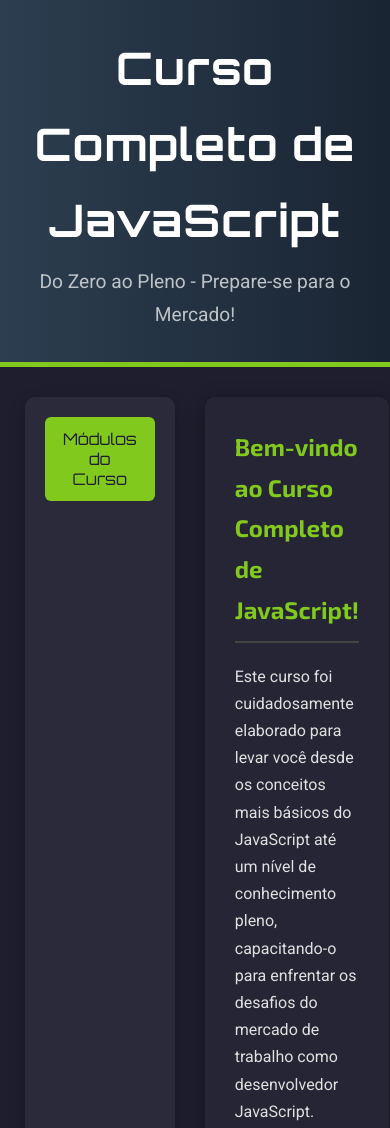
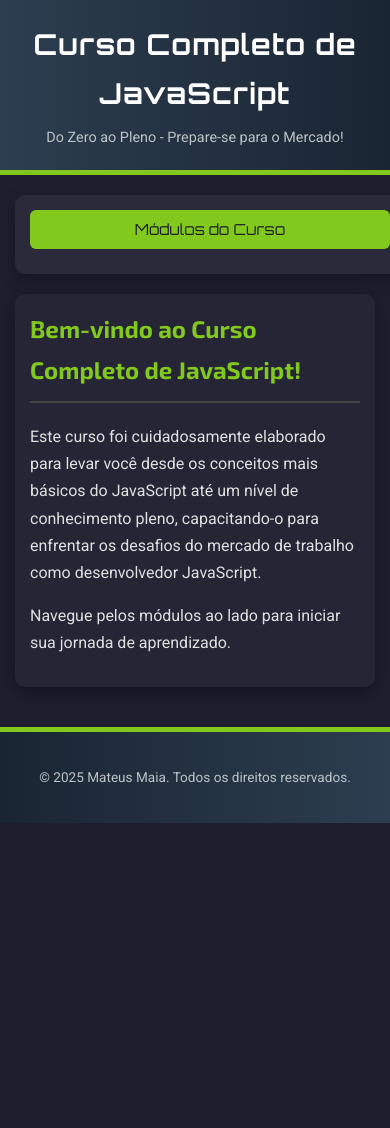
Before and after one commit to GmateusM/cursojava, a plain HTML site: page index.html in a window 390 px wide. Shown: the top 1128 px of the page. After the commit the page ends 844 px from the top, so only its background shows below. Drawn offline with nearby package versions, Linux system fonts and the light colour scheme.

Commit message:
Update style.css

```diff
--- a/style.css
+++ b/style.css
@@ -178,3 +178,81 @@ footer.main-footer {
   font-size: 0.95em;
   border-top: 5px solid #82c91e;
 }
+
+/* ======== RESPONSIVIDADE ======== */
+
+/* Tablets e telas médias */
+@media (max-width: 768px) {
+  .container {
+    flex-direction: column;
+    padding: 0 15px;
+    gap: 20px;
+  }
+
+  nav.module-nav {
+    width: 100%;
+    padding: 15px;
+  }
+
+  header.main-header h1 {
+    font-size: 2.2em;
+  }
+  header.main-header p {
+    font-size: 1em;
+  }
+
+  .menu-toggle {
+    font-size: 0.95em;
+    padding: 10px;
+  }
+
+  main.content-area {
+    padding: 20px;
+  }
+}
+
+/* Smartphones */
+@media (max-width: 480px) {
+  header.main-header {
+    padding: 20px 10px;
+  }
+  header.main-header h1 {
+    font-size: 1.8em;
+  }
+  header.main-header p {
+    font-size: 0.9em;
+  }
+
+  .container {
+    margin: 20px auto;
+  }
+
+  /* Navegação colapsável fica full-width */
+  .menu-toggle {
+    margin-bottom: 10px;
+  }
+  nav.module-nav ul.module-list li a {
+    font-size: 0.9em;
+    padding: 10px;
+  }
+
+  main.content-area {
+    padding: 15px;
+  }
+
+  #conteudo-modulo h1 {
+    font-size: 1.8em;
+  }
+  #conteudo-modulo h2 {
+    font-size: 1.6em;
+  }
+  #conteudo-modulo p,
+  #conteudo-modulo li {
+    font-size: 1em;
+  }
+
+  footer.main-footer {
+    font-size: 0.85em;
+    padding: 20px 0;
+  }
+}
```
